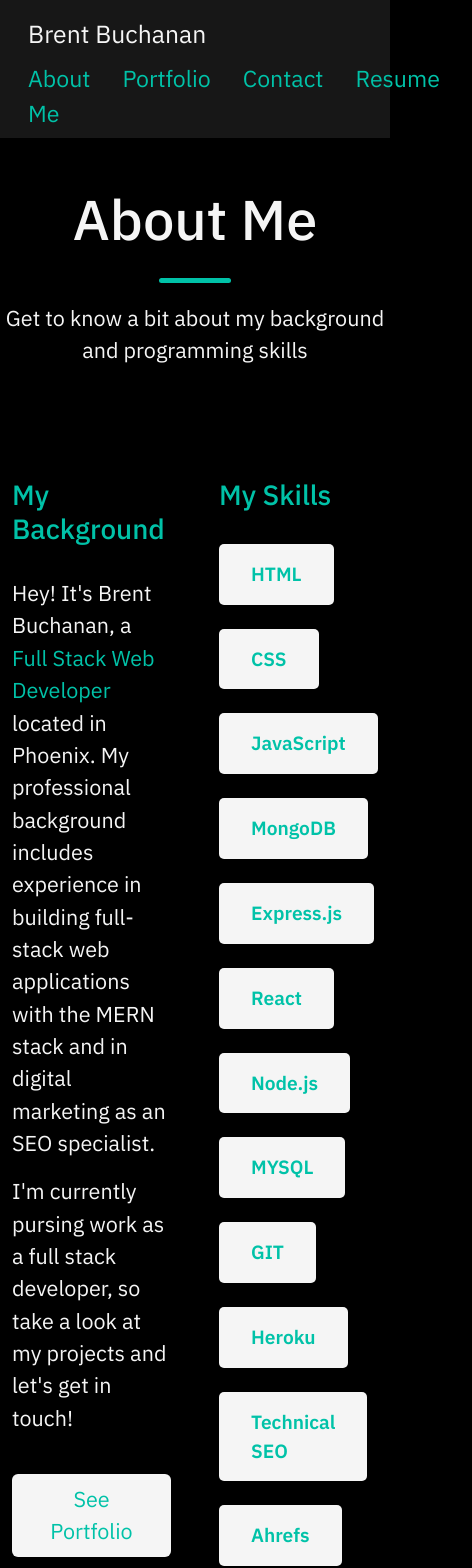
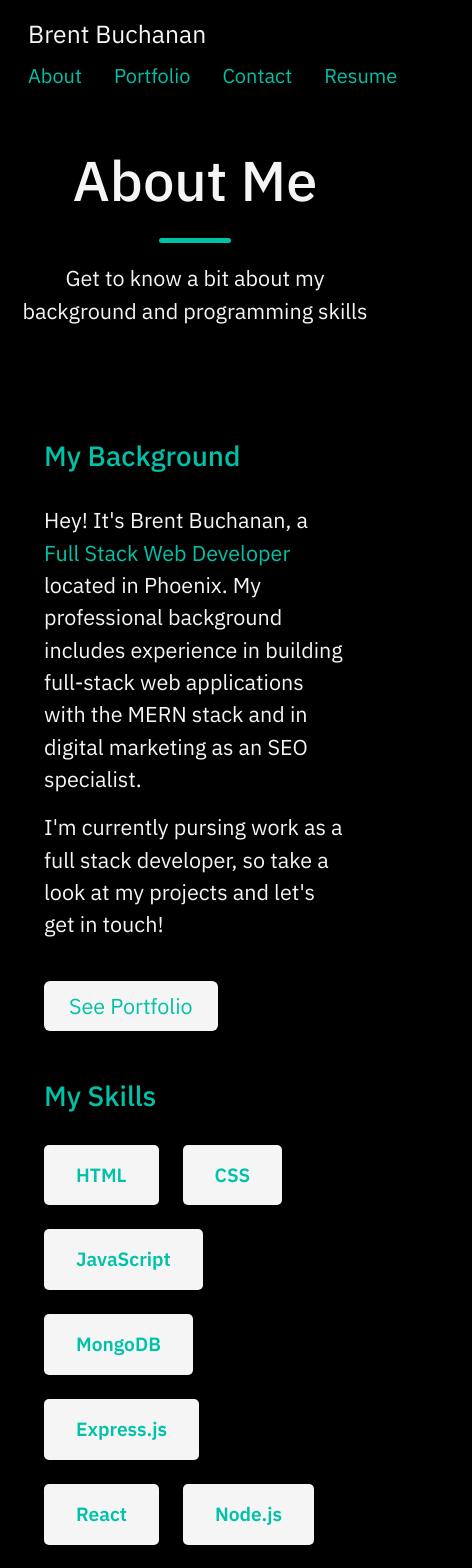
Before and after one commit to Brent-Bew-Canon/react-portfolio, a React (Vite) app: page / in a window 390 px wide. Shown: the top 1568 px of the page, 472 px wide, since content can reach past the window. Built offline with nearby package versions, Linux system fonts and the light colour scheme.

Commit message:
added responsive styling

```diff
--- a/src/components/Footer.jsx
+++ b/src/components/Footer.jsx
@@ -5,10 +5,10 @@ function Footer({ handlePageChange }) {
     return (
         <div className="container py-5 mt-5">
             <div className="row justify-content-center pt-5">
-                <div className="col-3 pt-5">
+                <div className="col-sm-12 col-md-3 pt-5">
                     <p className="ps-3 white-text fs-5 text-center">Brent Buchanan 2023</p>
                 </div>
-                <div className="col-3 pt-5" >
+                <div className="col-sm-12 col-md-3  justify-content-center text-center pt-5" >
                     <a className="ps-3 green-text fs-5 text-center" href="#Contact" onClick={() => handlePageChange('Contact')}>Contact</a>
                 </div>
             </div>
--- a/src/components/Nav.jsx
+++ b/src/components/Nav.jsx
@@ -3,14 +3,14 @@ import '../App.css'
 
 function Nav({ handlePageChange }) {
     return (
-        <nav className="navbar dark-bg">
+        <nav className="navbar dark-b">
             <div className="container-fluid">
                 <a className="py-2 ps-3 white-text fs-2">Brent Buchanan</a>
                 <div className="d-flex pe-3" role="search">
-                    <a href="#AboutMe" onClick={() => handlePageChange('AboutMe')} className='mx-3 fs-3 green-text navi-link'>About Me</a>
-                    <a href="#Portfolio" onClick={() => handlePageChange('Portfolio')} className="mx-3 fs-3 green-text navi-link" >Portfolio</a>
-                    <a href="#Contact" onClick={() => handlePageChange('Contact')} className="mx-3 fs-3 green-text navi-link" >Contact</a>
-                    <a href="#Resume" onClick={() => handlePageChange('Resume')} className="mx-3 fs-3 green-text navi-link" >Resume</a>
+                    <a href="#AboutMe" onClick={() => handlePageChange('AboutMe')} className='mx-3 fs-5 green-text navi-link'>About</a>
+                    <a href="#Portfolio" onClick={() => handlePageChange('Portfolio')} className="mx-3 fs-5 green-text navi-link" >Portfolio</a>
+                    <a href="#Contact" onClick={() => handlePageChange('Contact')} className="mx-3 fs-5 green-text navi-link" >Contact</a>
+                    <a href="#Resume" onClick={() => handlePageChange('Resume')} className="mx-3 fs-5 green-text navi-link" >Resume</a>
                 </div>
             </div>
         </nav>
--- a/src/pages/AboutMe.jsx
+++ b/src/pages/AboutMe.jsx
@@ -11,12 +11,12 @@ function AboutMe({ handlePageChange }) {
                 <h1 className="text-center heading-underline">About Me</h1>
             </div>
             <div className="pb-5">
-                <p className="text-center mt-5 white-text fs-4">Get to know a bit about my background and programming skills</p>
+                <p className="text-center mt-5 white-text fs-4 mx-3">Get to know a bit about my background and programming skills</p>
             </div>
 
             <div className="container">
-                <div className="row pt-5 justify-content-center gx-5">
-                    <div className="col-6 text-left">
+                <div className="row pt-5 justify-content-center gx-5 mx-2">
+                    <div className="col-sm-12 col-md-6 text-left pb-5">
                         <h2 className=" green-text fs-1 pb-4">My Background</h2>
                         <p className="white-text fs-4">Hey! It's Brent Buchanan, a <span className="green-text">Full Stack Web Developer</span> located in Phoenix. My professional background includes experience in building full-stack web applications with the MERN stack and in digital marketing as an SEO specialist.
                         </p>
@@ -25,7 +25,7 @@ function AboutMe({ handlePageChange }) {
                         <a className="btn white-btn fs-4 mt-4 green-text py-2 px-4 white-bg" href="#Portfolio" onClick={() => handlePageChange('Portfolio')}>See Portfolio</a>
 
                     </div>
-                    <div className="col-6">
+                    <div className="col-sm-12 col-md-6 ">
                         <h2 className="green-text fs-1 pb-4">My Skills</h2>
                         <div className="">
                             <div className="skills">
--- a/src/pages/Contact.jsx
+++ b/src/pages/Contact.jsx
@@ -9,13 +9,13 @@ function Contact() {
                 <h1 className="text-center heading-underline">Contact</h1>
             </div>
             <div className="pb-5">
-                <p className="text-center mt-5 white-text fs-4">let's get in touch about your company or next project</p>
+                <p className="text-center mt-5 white-text fs-4 mx-2">let's get in touch about your company or next project</p>
             </div>
             <div className="container">
                 <div className="row ">
-                    <div className="col-md-6">
-                        <div className="h-100 p-5">
-                            <img src={brent} alt="Photo Plan App Screenshot" className="w-75 rounded" loading="lazy" />
+                    <div className="col-sm-12 col-md-6 mx-auto">
+                        <div className="h-100 p-5 mx-auto">
+                            <img src={brent} alt="Photo Plan App Screenshot" className="w-75 rounded mx-auto" loading="lazy" />
                         </div>
                     </div>
                     <div className="col-md-6">
--- a/src/pages/Portfolio.jsx
+++ b/src/pages/Portfolio.jsx
@@ -33,7 +33,7 @@ function Portfolio({ handlePageChange }) {
                 <h1 className="text-center heading-underline">Portfolio</h1>
             </div>
             <div className="pb-5">
-                <p className="text-center mt-5 white-text fs-4">Modern web applications with a focus on responsive design</p>
+                <p className="text-center mt-5 white-text fs-4 mx-2">Modern web applications with a focus on responsive design</p>
             </div>
             {/* Project Rows */}
             <div className="container">
--- a/src/pages/Project.jsx
+++ b/src/pages/Project.jsx
@@ -43,8 +43,8 @@ function Links(i) {
     let el = elements[i]
     return (
         <div className=''>
-            <a href={el.liveLink} className="btn green-text white-bg fs-4 px-3 py-1 me-4 white-btn">Live Link</a>
-            <a href={el.repoLink} className="btn green-text white-bg fs-4 px-3 py-1 white-btn">GitHub Repo</a>
+            <a href={el.liveLink} className="btn green-text white-bg fs-4 px-3 py-1 me-4 white-btn mb-4">Live Link</a>
+            <a href={el.repoLink} className="btn green-text white-bg fs-4 px-3 py-1 white-btn mb-4">GitHub Repo</a>
         </div>
     )
 }
```
